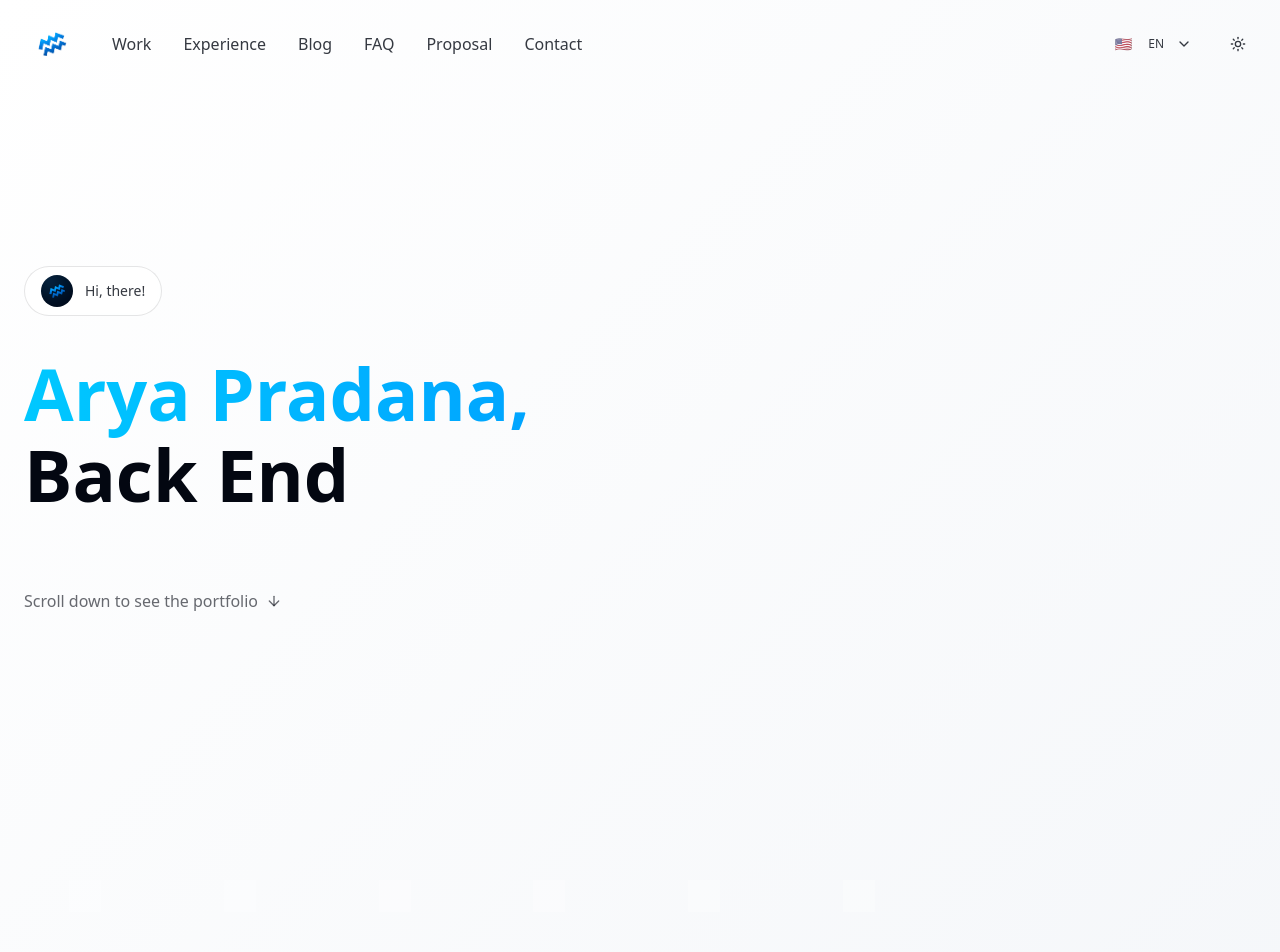
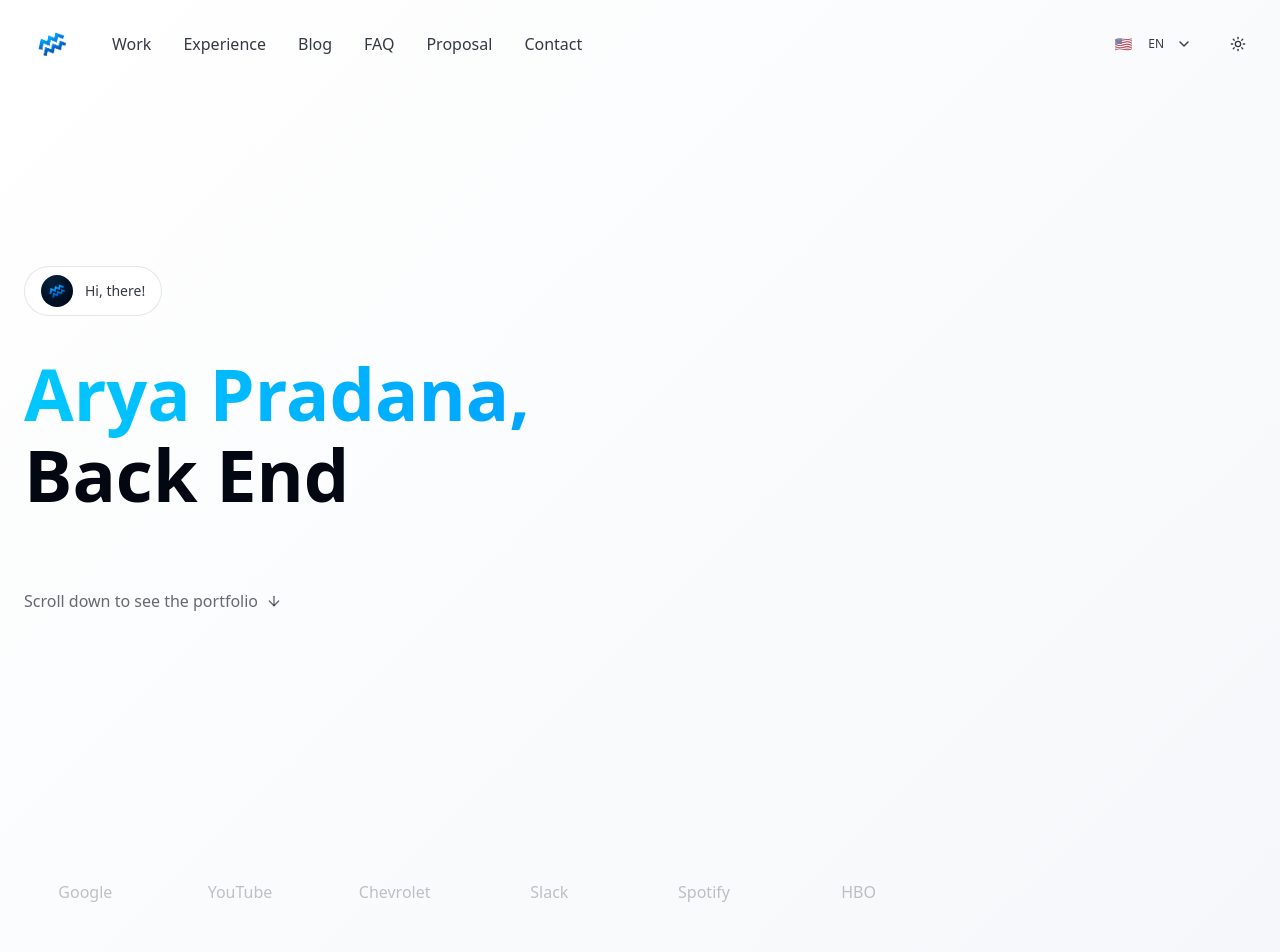
Before and after one commit to aryapdf/aurora-frame-works, a React (Vite) app: page / in a window 1280 px wide. Shown: the top 952 px of the page. Built offline with nearby package versions, Linux system fonts and the light colour scheme; the HTML template or start-up script is replaced by a standard one.

Commit message:
Revert company logos to text

```diff
--- a/src/components/AboutSection.tsx
+++ b/src/components/AboutSection.tsx
@@ -1,21 +1,15 @@
 import { useLanguage } from "@/contexts/LanguageContext";
-import googleLogo from "@/assets/logos/google-logo.png";
-import youtubeLogo from "@/assets/logos/youtube-logo.png";
-import chevroletLogo from "@/assets/logos/chevrolet-logo.png";
-import slackLogo from "@/assets/logos/slack-logo.png";
-import spotifyLogo from "@/assets/logos/spotify-logo.png";
-import hboLogo from "@/assets/logos/hbo-logo.png";
 
 const AboutSection = () => {
   const { t } = useLanguage();
 
   const companies = [
-    { name: "Google", logo: googleLogo },
-    { name: "YouTube", logo: youtubeLogo },
-    { name: "Chevrolet", logo: chevroletLogo },
-    { name: "Slack", logo: slackLogo },
-    { name: "Spotify", logo: spotifyLogo },
-    { name: "HBO", logo: hboLogo }
+    "Google",
+    "YouTube",
+    "Chevrolet",
+    "Slack",
+    "Spotify",
+    "HBO"
   ];
 
   return (
@@ -27,15 +21,13 @@ const AboutSection = () => {
             <div className="grid grid-cols-3 sm:grid-cols-6 gap-6 sm:gap-8 opacity-40">
               {companies.map((company, index) => (
                 <div
-                  key={company.name}
+                  key={company}
                   className="flex items-center justify-center"
                   style={{ animationDelay: `${index * 0.1}s` }}
                 >
-                  <img
-                    src={company.logo}
-                    alt={company.name}
-                    className="h-6 sm:h-8 object-contain filter brightness-0 invert opacity-60"
-                  />
+                  <span className="text-sm sm:text-base text-foreground/60 font-medium">
+                    {company}
+                  </span>
                 </div>
               ))}
             </div>
```
